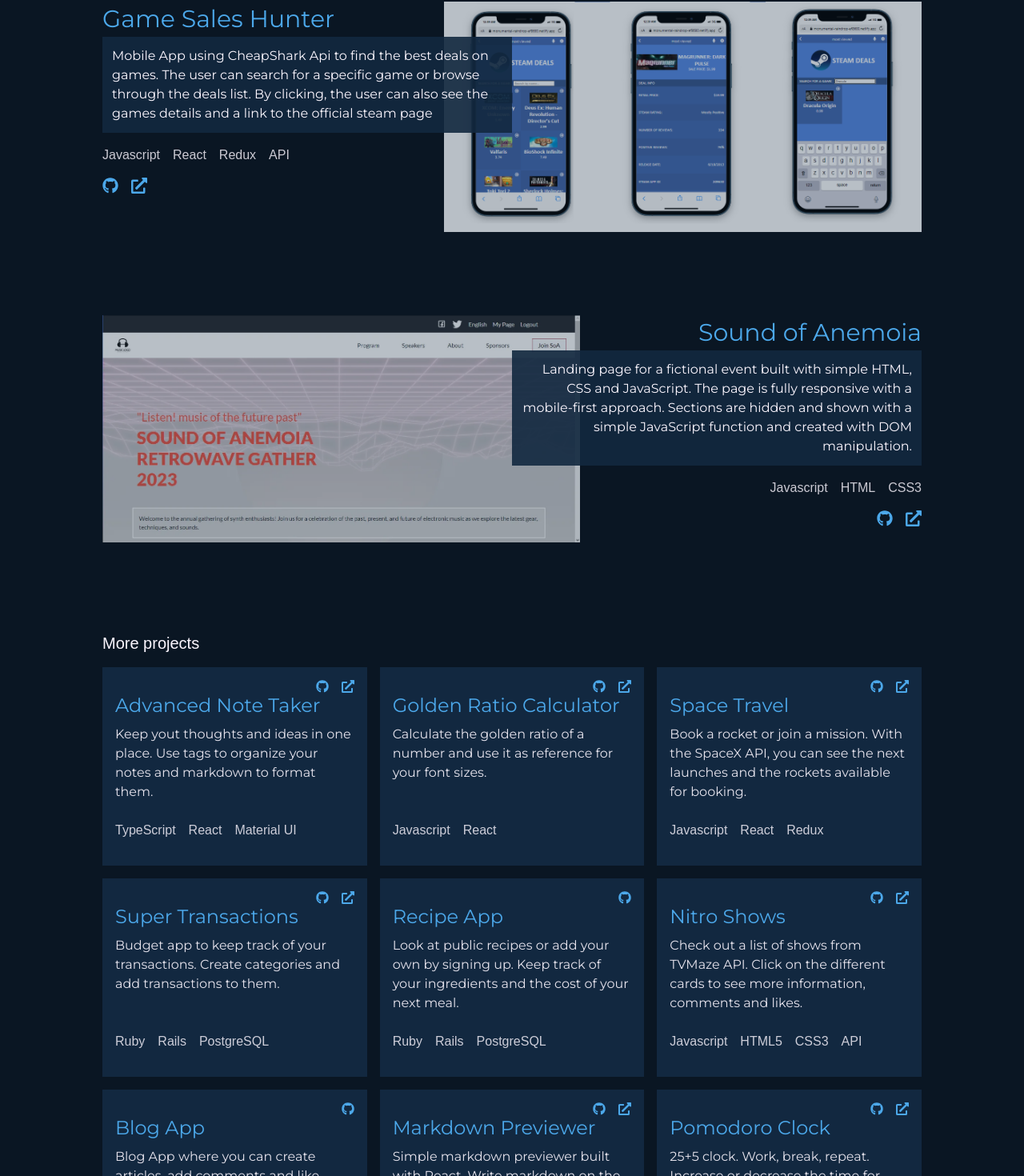
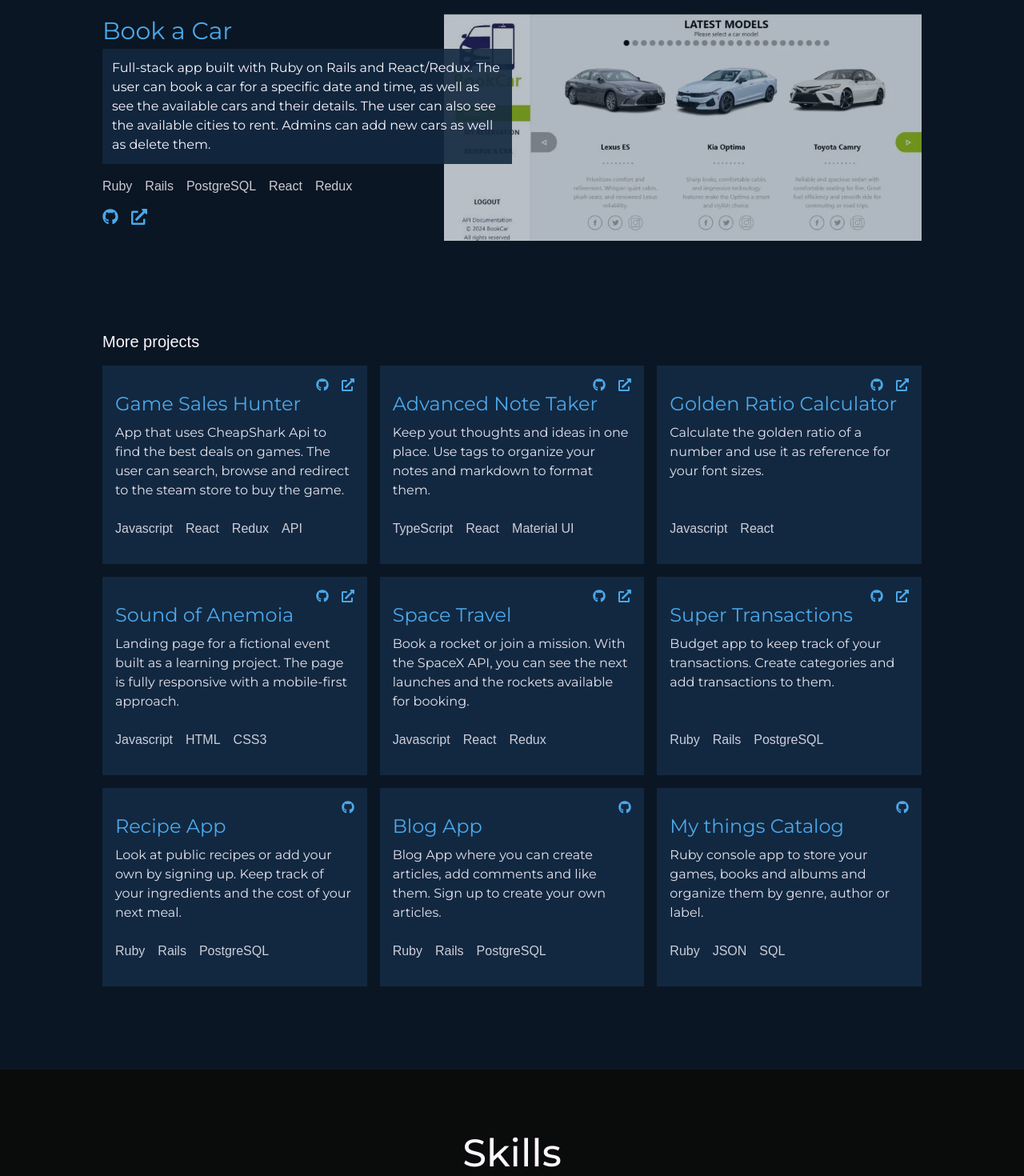
Before and after one commit to tomasesquivelgc/Portfolio, a React (Vite) app: page / in a window 1280 px wide. Shown: the part 1811-3281 px from the top of the page at 80% size. Built offline with nearby package versions, Linux system fonts and the light colour scheme; a web font is replaced by a local one.

Commit message:
added Blend vinos and removed other projects

```diff
--- a/src/data/featured.js
+++ b/src/data/featured.js
@@ -1,4 +1,10 @@
 const featured = [
+  {
+    title: 'Blend Vinos Inventario',
+    technologies: ['React', 'Express', 'PostgreSQL'],
+    image: 'projects/Blend_home.webp',
+    description: 'Full-stack inventory management app for Blend Vinos, a wine wholesaler based in Buenos Aires, Argentina. The app allows the staff to manage products, suppliers, clients and orders; as well as facilitating stock consultation from regular clients.',
+  },
   {
     title: 'Sity!',
     technologies: ['Flutter', 'React', 'Spring Boot', 'PostgreSQL'],
@@ -13,22 +19,6 @@ const featured = [
     link: 'https://fmanimashaun.github.io/book-car/',
     codeLink: 'https://github.com/tomasesquivelgc/book-car',
   },
-  {
-    title: 'Game Sales Hunter',
-    technologies: ['Javascript', 'React', 'Redux', 'API'],
-    image: 'projects/gamesales.webp',
-    description: 'Mobile App using CheapShark Api to find the best deals on games. The user can search for a specific game or browse through the deals list. By clicking, the user can also see the games details and a link to the official steam page',
-    link: 'https://monumental-raindrop-ef8680.netlify.app',
-    codeLink: 'https://github.com/tomasesquivelgc/Games-Sales-Hunter',
-  },
-  {
-    title: 'Sound of Anemoia',
-    technologies: ['Javascript', 'HTML', 'CSS3'],
-    image: 'projects/anemoia.webp',
-    description: 'Landing page for a fictional event built with simple HTML, CSS and JavaScript. The page is fully responsive with a mobile-first approach. Sections are hidden and shown with a simple JavaScript function and created with DOM manipulation.',
-    link: 'https://precious-dolphin-41f59b.netlify.app',
-    codeLink: 'https://github.com/tomasesquivelgc/module1-capstone',
-  },
 ];
 
 export default featured;
--- a/src/data/others.js
+++ b/src/data/others.js
@@ -1,4 +1,11 @@
 const moreProjects = [
+    {
+    title: 'Game Sales Hunter',
+    technologies: ['Javascript', 'React', 'Redux', 'API'],
+    description: 'App that uses CheapShark Api to find the best deals on games. The user can search, browse and redirect to the steam store to buy the game.',
+    link: 'https://monumental-raindrop-ef8680.netlify.app',
+    codeLink: 'https://github.com/tomasesquivelgc/Games-Sales-Hunter',
+  },
   {
     title: 'Advanced Note Taker',
     technologies: ['TypeScript', 'React', 'Material UI'],
@@ -12,6 +19,13 @@ const moreProjects = [
     description: 'Calculate the golden ratio of a number and use it as reference for your font sizes.',
     link: 'https://clever-beignet-177e33.netlify.app',
     codeLink: 'https://github.com/tomasesquivelgc/Golden-ratio-fonts',
+  },
+  {
+    title: 'Sound of Anemoia',
+    technologies: ['Javascript', 'HTML', 'CSS3'],
+    description: 'Landing page for a fictional event built as a learning project. The page is fully responsive with a mobile-first approach.',
+    link: 'https://precious-dolphin-41f59b.netlify.app',
+    codeLink: 'https://github.com/tomasesquivelgc/module1-capstone',
   },
   {
     title: 'Space Travel',
@@ -35,32 +49,11 @@ const moreProjects = [
     codeLink: 'https://github.com/tomasesquivelgc/Recipe-app',
   },
   {
-    title: 'Nitro Shows',
-    technologies: ['Javascript', 'HTML5', 'CSS3', 'API'],
-    description: 'Check out a list of shows from TVMaze API. Click on the different cards to see more information, comments and likes.',
-    link: 'https://hafiz1379.github.io/JS-capstone-project/dist/',
-    codeLink: 'https://github.com/tomasesquivelgc/JS-capstone-project',
-  },
-  {
     title: 'Blog App',
     technologies: ['Ruby', 'Rails', 'PostgreSQL'],
     description: 'Blog App where you can create articles, add comments and like them. Sign up to create your own articles.',
     link: null,
     codeLink: 'https://github.com/tomasesquivelgc/Blog-App',
-  },
-  {
-    title: 'Markdown Previewer',
-    technologies: ['Javascript', 'React'],
-    description: 'Simple markdown previewer built with React. Write markdown on the top container and visualize the result in real time',
-    link: 'https://incandescent-melba-b761fd.netlify.app',
-    codeLink: 'https://github.com/tomasesquivelgc/Markdown-Previewer',
-  },
-  {
-    title: 'Pomodoro Clock',
-    technologies: ['Javascript', 'React'],
-    description: '25+5 clock. Work, break, repeat. Increase or decrease the time for work or break. Start, pause, reset.',
-    link: 'https://fabulous-sherbet-db83da.netlify.app',
-    codeLink: 'https://github.com/tomasesquivelgc/Pomodoro-clock',
   },
   {
     title: 'My things Catalog',
```
Also changed, not shown: public/projects/Blend_home.webp (added).
